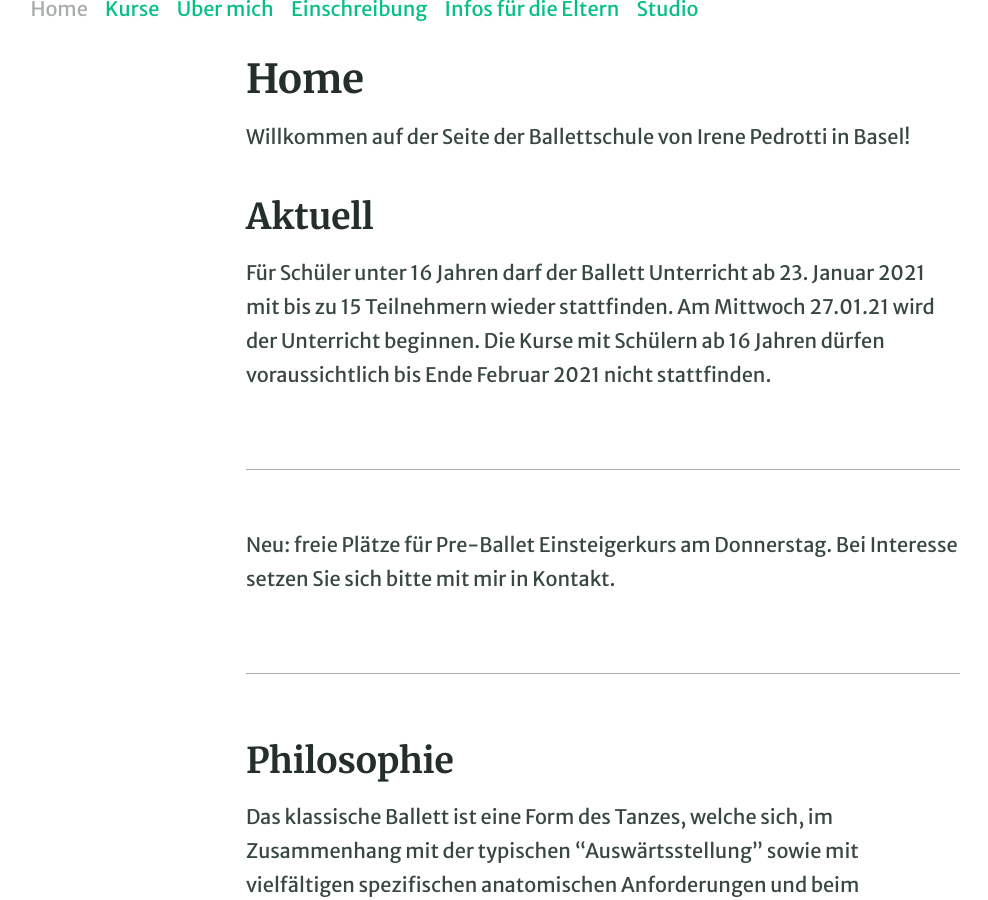
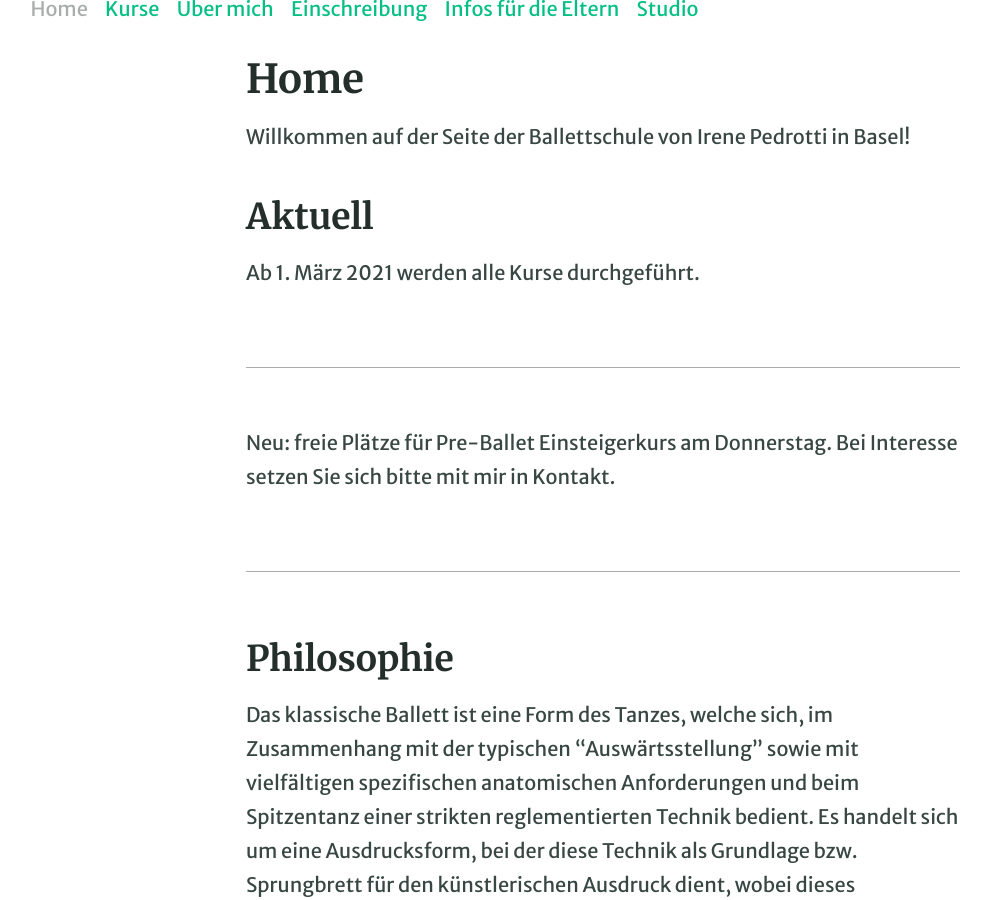
Before and after one commit to irenepedrotti/irenepedrotti.github.io, a Jekyll site: the page built from pages/index.md, in a window 1280 px wide and 900 px high, scrolled down 340 px. Shown: the whole window, without its empty margins (37-1025 px from the left). Built offline with Jekyll 4.4.1, drawn with Linux system fonts in a browser that asks for light colours.

Commit message:
Ab 1.März 21 werden alle Kurse durchgeführt.

```diff
--- a/pages/index.md
+++ b/pages/index.md
@@ -7,8 +7,7 @@ permalink: /
 Willkommen auf der Seite der Ballettschule von Irene Pedrotti in Basel!
 
 ## Aktuell
-Für Schüler unter 16 Jahren darf der Ballett Unterricht ab 23. Januar 2021 mit bis zu 15 Teilnehmern wieder stattfinden. Am Mittwoch 27.01.21 wird der Unterricht beginnen.
-Die Kurse mit Schülern ab 16 Jahren dürfen voraussichtlich bis Ende Februar 2021 nicht stattfinden.
+Ab 1. März 2021 werden alle Kurse durchgeführt.
 
 ---
 
```
